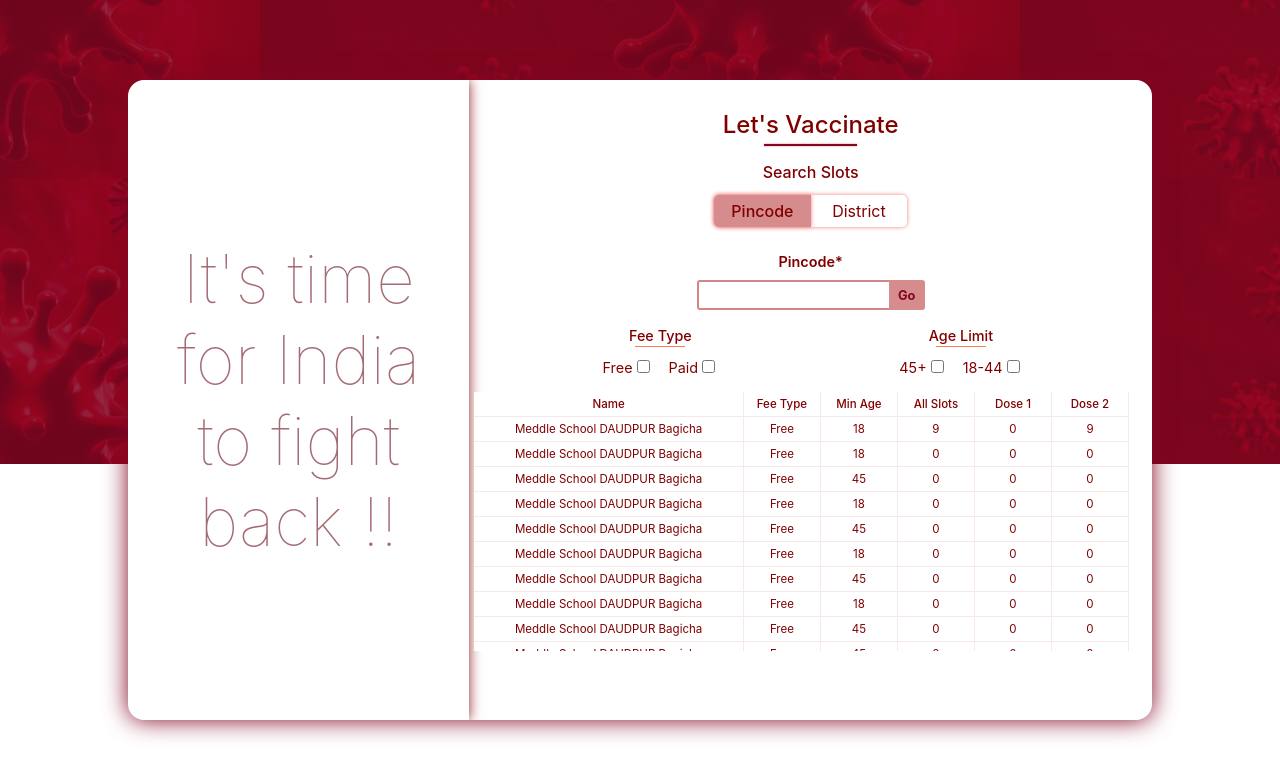
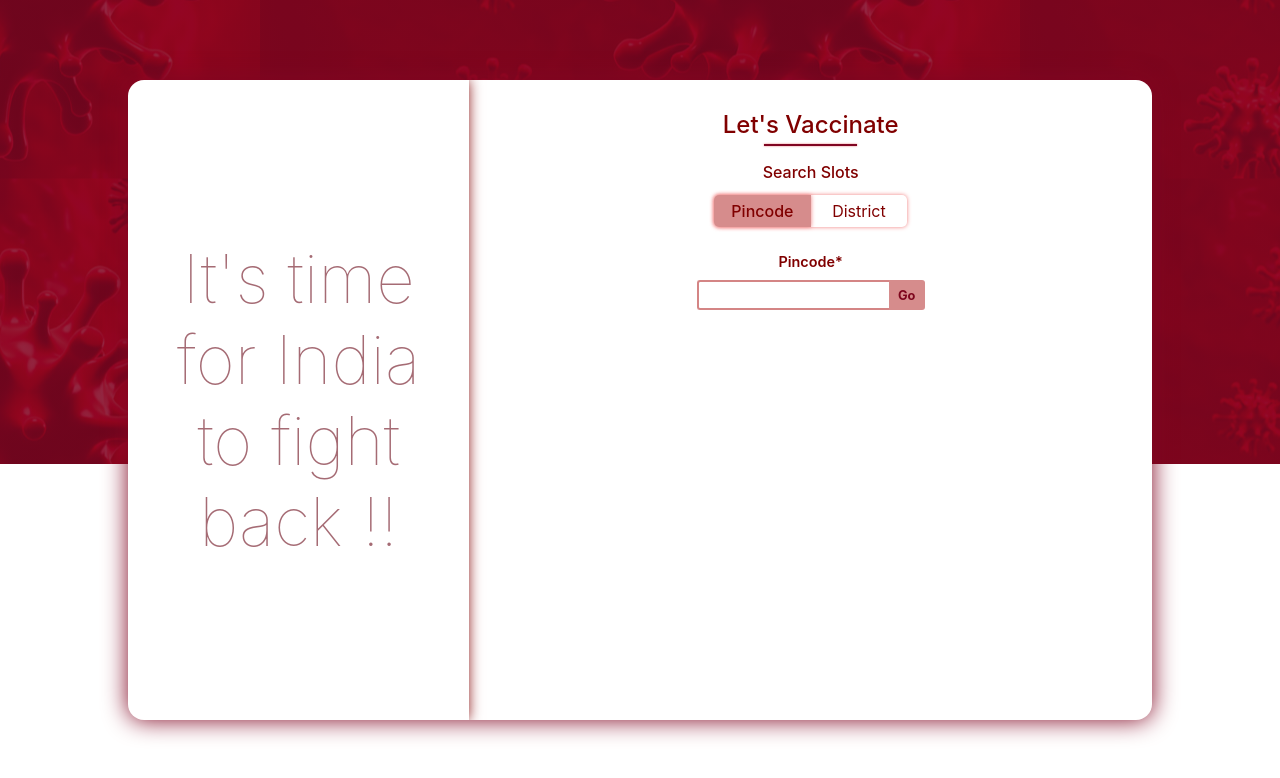
Before and after one commit to priyankagupta34/covaccination, a React (Create React App) app: page / in a window 1280 px wide. Shown: the top 778 px of the page. Built offline with nearby package versions, Linux system fonts and the light colour scheme.

Commit message:
basic outline

```diff
--- a/src/App.js
+++ b/src/App.js
@@ -19,7 +19,8 @@ export default class App extends Component {
       loaderOfOtp: false,
       loadState: false,
       stateList: [],
-      availableSession: []
+      availableSession: [],
+      centers: []
     };
     this.handlerForPincode = this.handlerForPincode.bind(this);
     this.changeSearchBy = this.changeSearchBy.bind(this);
@@ -29,7 +30,11 @@ export default class App extends Component {
   findCalenderSlotByPin(){
     CoServices.calenderByPin(this.state.pincode)
     .then((result) => {
-      console.log('result', result);
+      // console.log('result', result);
+      this.setState(state=>{
+        state.centers = result.data.centers;
+        return state;
+      })
     }).catch((err) => {
 
     });
@@ -122,7 +127,7 @@ export default class App extends Component {
   }
 
   render() {
-    const { pincode, searchByPin, selectedState } = this.state;
+    const { pincode, searchByPin, selectedState, centers } = this.state;
     return (
       <div className="App">
 
@@ -151,10 +156,9 @@ export default class App extends Component {
                   <input value={selectedState} />
                 </div>}
 
-                <div>
-                  <TableViewCalenderSessionsComponent />
-
-                </div>
+               {centers.length ? <div>
+                  <TableViewCalenderSessionsComponent centers={centers} />
+                </div>:<></>}
 
             </div>
           </div>
--- a/src/components/table-view-calender-sessions-component/TableViewCalenderSessionsComponent.js
+++ b/src/components/table-view-calender-sessions-component/TableViewCalenderSessionsComponent.js
@@ -1,10 +1,10 @@
 import React, { Component } from 'react'
 import './TableViewCalenderSessionsComponent.css';
-import { centers } from './../../services/test'
+// import { centers } from './../../services/test'
 
 export default class TableViewCalenderSessionsComponent extends Component {
     render() {
-        const service = centers
+        const {centers} = this.props;
         return (
             <div>
                 <div className="kla">
@@ -34,7 +34,7 @@ export default class TableViewCalenderSessionsComponent extends Component {
                                 <div className="uih">Dose 2</div>
                             </div>
                         </div>
-                        {service.map((item, index) => (
+                        {centers.map((item, index) => (
                             <div className="grfsd">
 
                                 {/* <div className="ui">{item.address}</div> */}
```
